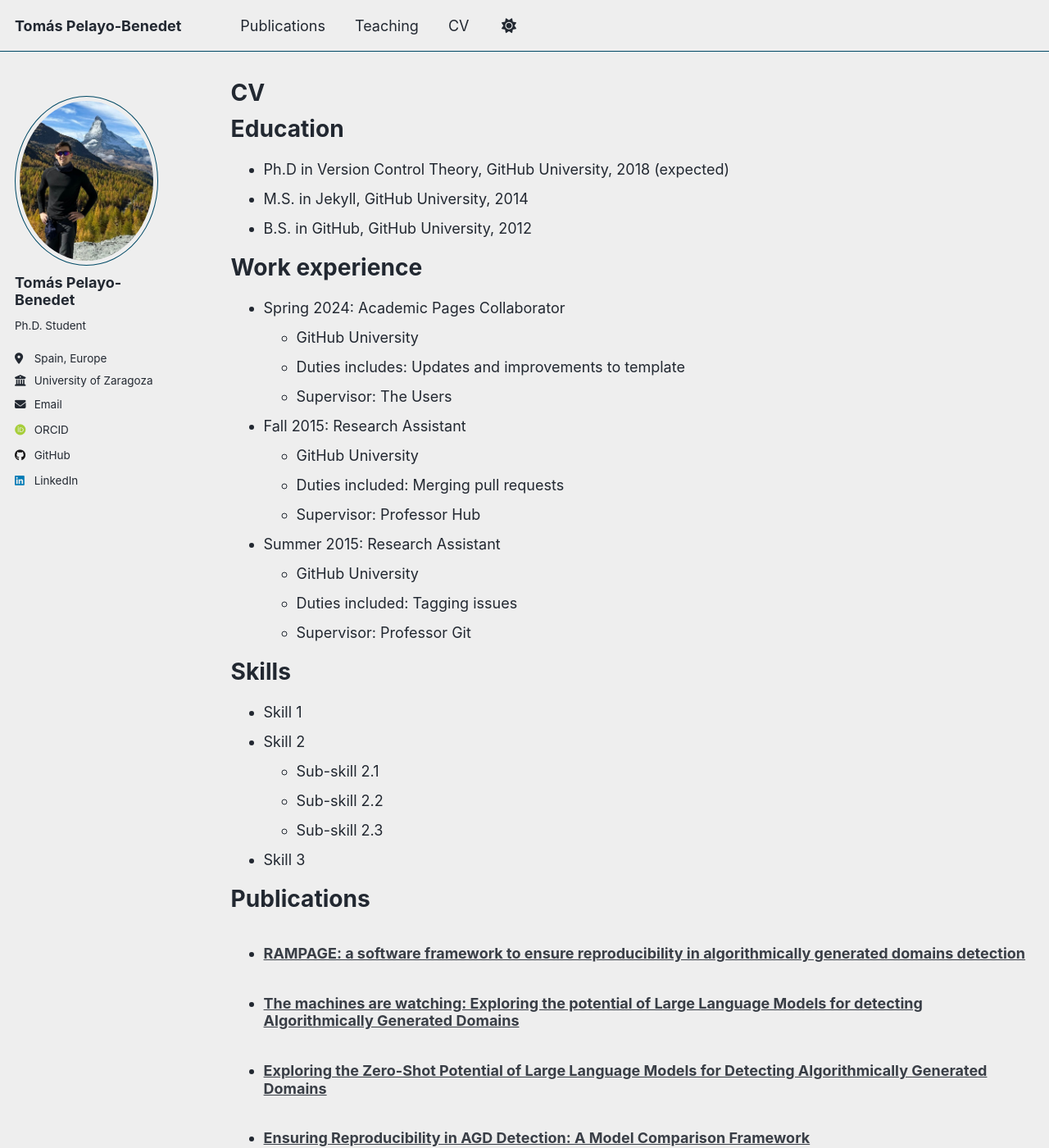
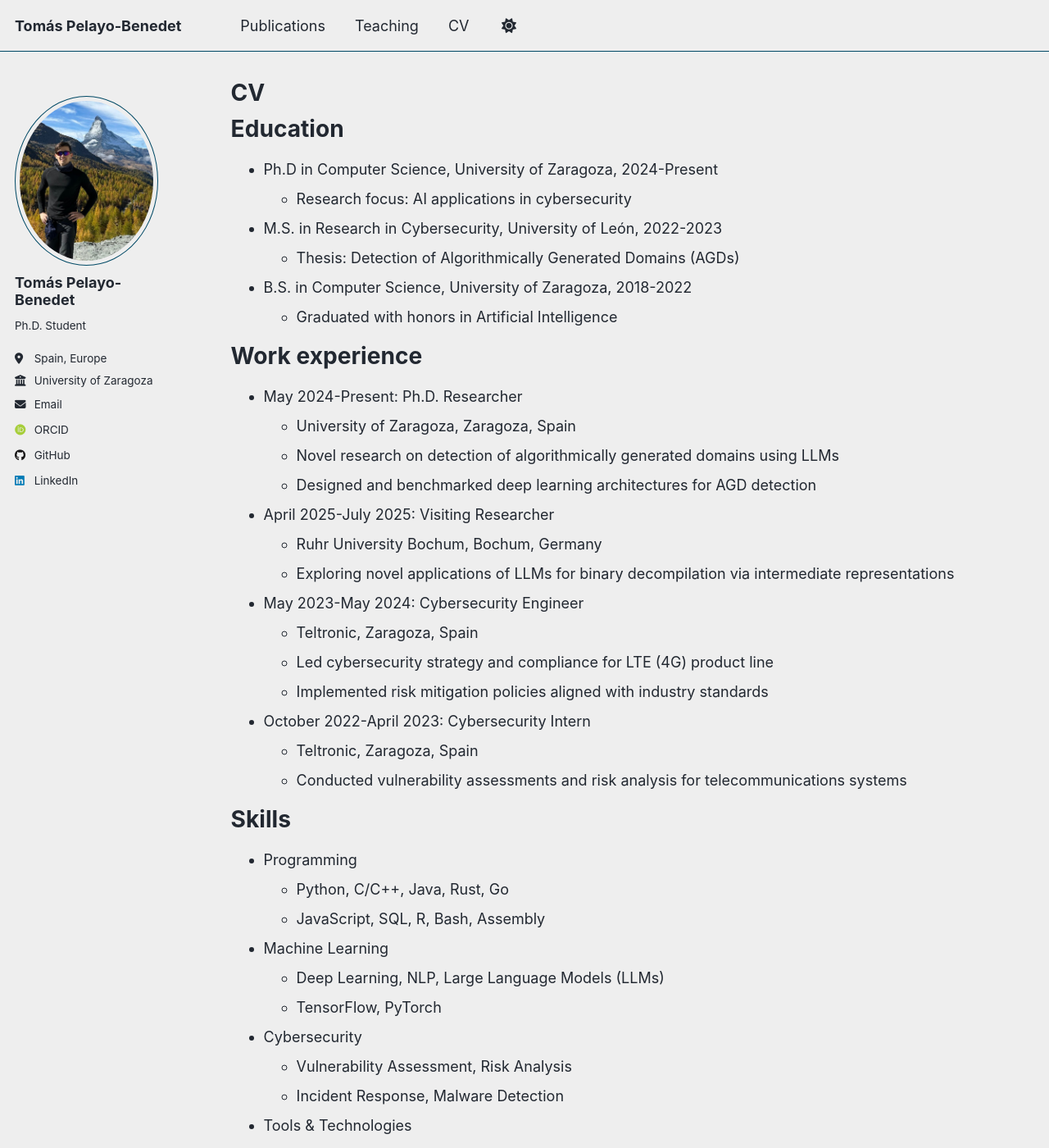
Before and after one commit to TomasPelayoBenedet/tomaspelayobenedet.github.io, a Jekyll site: the page built from _pages/cv.md, in a window 1280 px wide and 1400 px high. Shown: the whole window at 82% size. Built offline with Jekyll 4.4.1, drawn with Linux system fonts in a browser that asks for light colours; some web fonts are replaced; a script that is not in the unit is left out; some of the changed text lies outside the part shown.

Commit message:
cv update

```diff
--- a/_pages/cv.md
+++ b/_pages/cv.md
@@ -11,35 +11,50 @@ redirect_from:
 
 Education
 ======
-* Ph.D in Version Control Theory, GitHub University, 2018 (expected)
-* M.S. in Jekyll, GitHub University, 2014
-* B.S. in GitHub, GitHub University, 2012
+* Ph.D in Computer Science, University of Zaragoza, 2024-Present
+  * Research focus: AI applications in cybersecurity
+* M.S. in Research in Cybersecurity, University of León, 2022-2023
+  * Thesis: Detection of Algorithmically Generated Domains (AGDs)
+* B.S. in Computer Science, University of Zaragoza, 2018-2022
+  * Graduated with honors in Artificial Intelligence
 
 Work experience
 ======
-* Spring 2024: Academic Pages Collaborator
-  * GitHub University
-  * Duties includes: Updates and improvements to template
-  * Supervisor: The Users
+* May 2024-Present: Ph.D. Researcher
+  * University of Zaragoza, Zaragoza, Spain
+  * Novel research on detection of algorithmically generated domains using LLMs
+  * Designed and benchmarked deep learning architectures for AGD detection
 
-* Fall 2015: Research Assistant
-  * GitHub University
-  * Duties included: Merging pull requests
-  * Supervisor: Professor Hub
+* April 2025-July 2025: Visiting Researcher
+  * Ruhr University Bochum, Bochum, Germany
+  * Exploring novel applications of LLMs for binary decompilation via intermediate representations
 
-* Summer 2015: Research Assistant
-  * GitHub University
-  * Duties included: Tagging issues
-  * Supervisor: Professor Git
+* May 2023-May 2024: Cybersecurity Engineer
+  * Teltronic, Zaragoza, Spain
+  * Led cybersecurity strategy and compliance for LTE (4G) product line
+  * Implemented risk mitigation policies aligned with industry standards
+
+* October 2022-April 2023: Cybersecurity Intern
+  * Teltronic, Zaragoza, Spain
+  * Conducted vulnerability assessments and risk analysis for telecommunications systems
 
 Skills
 ======
-* Skill 1
-* Skill 2
-  * Sub-skill 2.1
-  * Sub-skill 2.2
-  * Sub-skill 2.3
-* Skill 3
+* Programming
+  * Python, C/C++, Java, Rust, Go
+  * JavaScript, SQL, R, Bash, Assembly
+* Machine Learning
+  * Deep Learning, NLP, Large Language Models (LLMs)
+  * TensorFlow, PyTorch
+* Cybersecurity
+  * Vulnerability Assessment, Risk Analysis
+  * Incident Response, Malware Detection
+* Tools & Technologies
+  * Git, Docker, Linux, LaTeX
+  * Wireshark, Nmap, Burp Suite, SIEM platforms, Binary Ninja
+* Languages
+  * Spanish (Native)
+  * English (B2+)
 
 Publications
 ======
@@ -59,6 +74,18 @@ Teaching
     {% include archive-single-cv.html %}
   {% endfor %}</ul>
 
-Service and leadership
+Awards, Grants & Honors
 ======
-* Currently signed in to 43 different slack teams
+* "Ayudas para la cofinanciación de Contratos Puente de Investigación del I3A" (2025)
+
+Certifications & Additional Studies
+======
+* University Expert in Cyber Incident Management and Response – University of Zaragoza (2025)
+* Containment and Forensics Expert after a Cyber Incident – INCIBE & EICYC (2023)
+* B2 Cambridge English: First (FCE) – Cambridge University (2023)
+* Elementary and Professional Music Studies – Conservatorio Profesional de Música de Zaragoza (CPMZ) (2011-2022)
+
+Leadership and Activities
+======
+* Principal Bassoon at City Council Band of Zaragoza (2024-Present)
+* First Team Rower at Os'Nabaters Rowing Club — Men's Eight (8+) (2024-Present)
```
